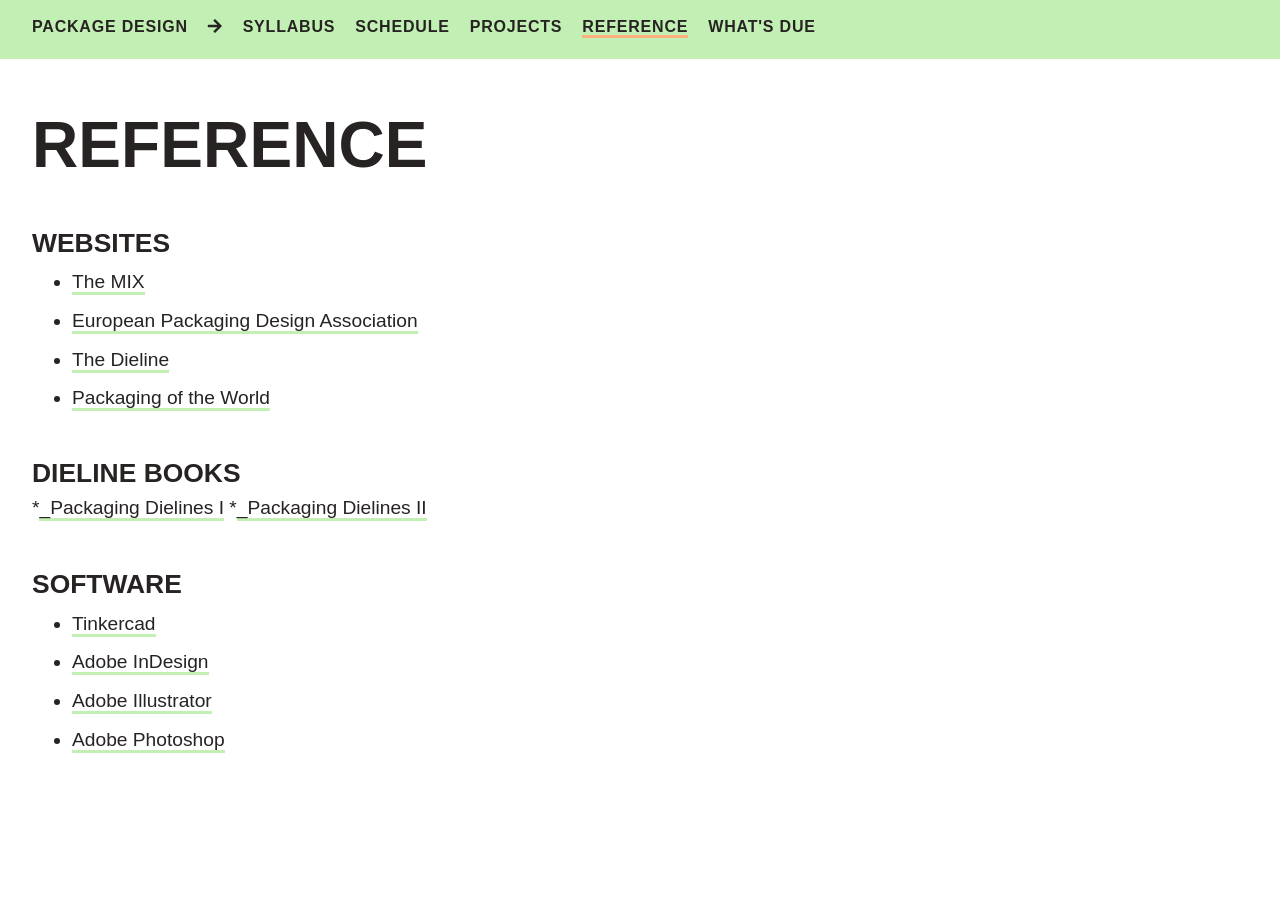
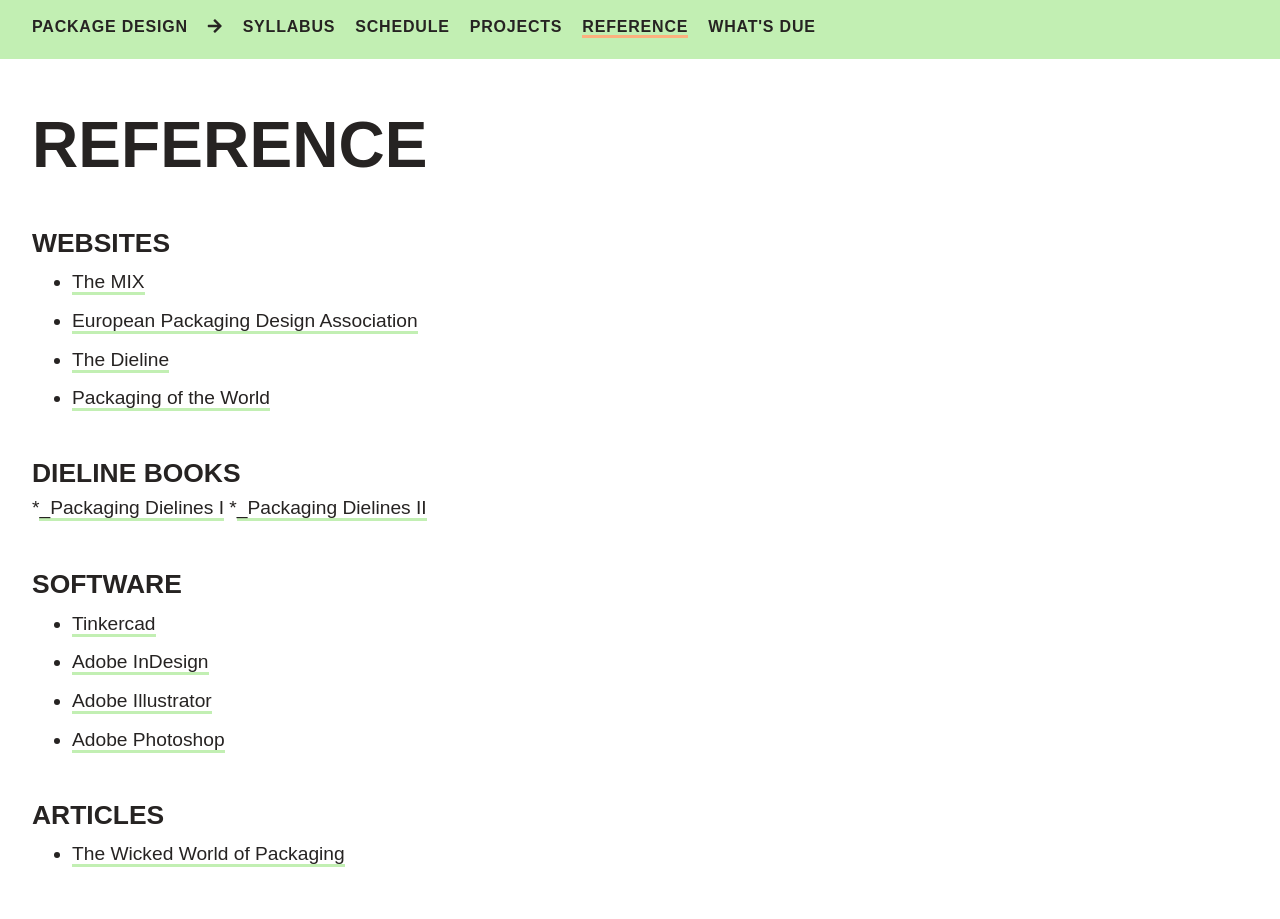
Before and after one commit to gmu-gd/package23-spring, a Jekyll site: the page built from reference/index.md, in a window 1280 px wide. Built offline with Jekyll 4.4.1, drawn with Linux system fonts in a browser that asks for light colours; some web fonts are replaced.

Commit message:
Update index.md

```diff
--- a/reference/index.md
+++ b/reference/index.md
@@ -19,3 +19,6 @@
 * [Adobe InDesign](https://www.adobe.com/products/indesign.html)
 * [Adobe Illustrator](https://www.adobe.com/products/illustrator.html)
 * [Adobe Photoshop](https://www.adobe.com/products/photoshop.html)
+
+### Articles
+* [The Wicked World of Packaging](https://re-nourish.org/16532/)
```
